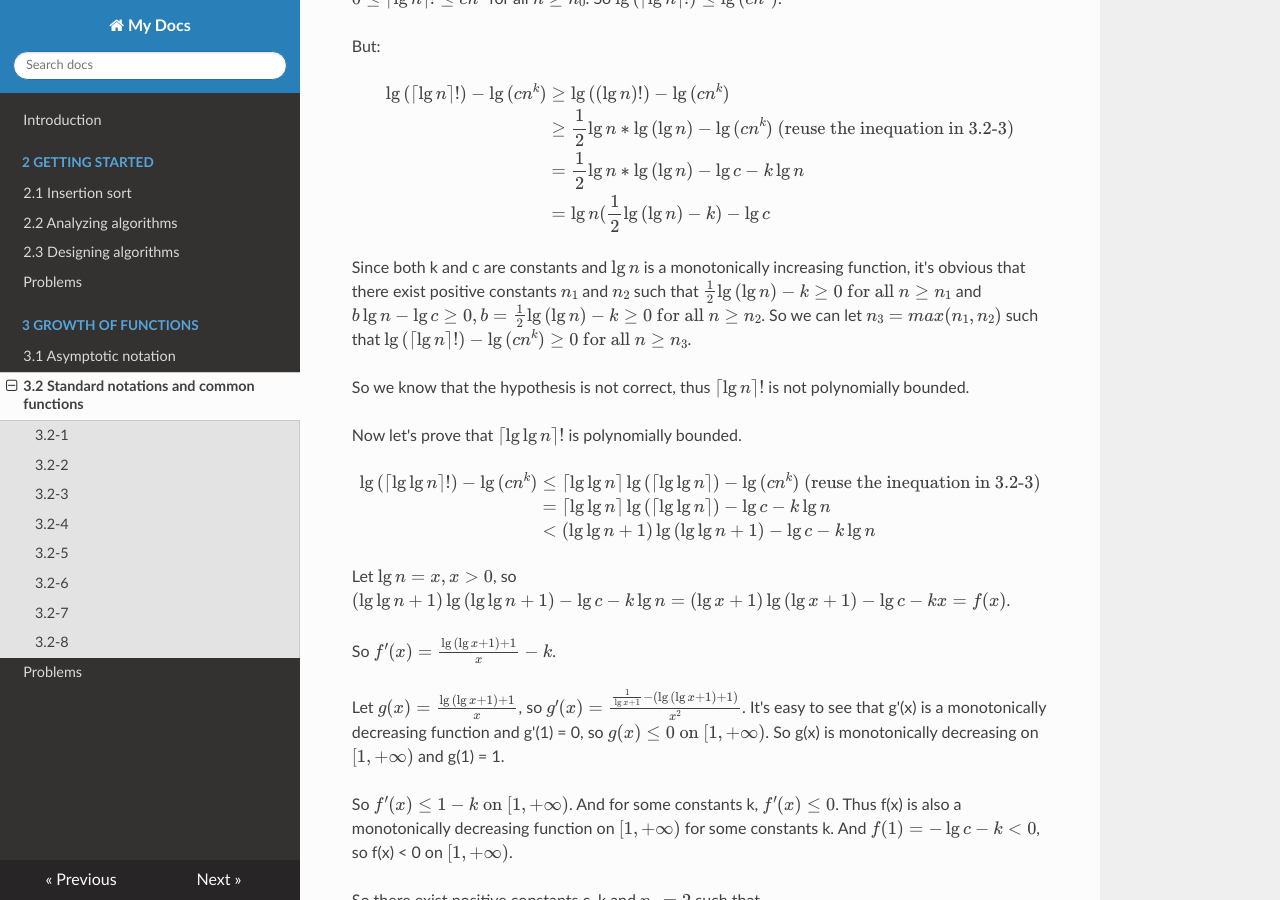
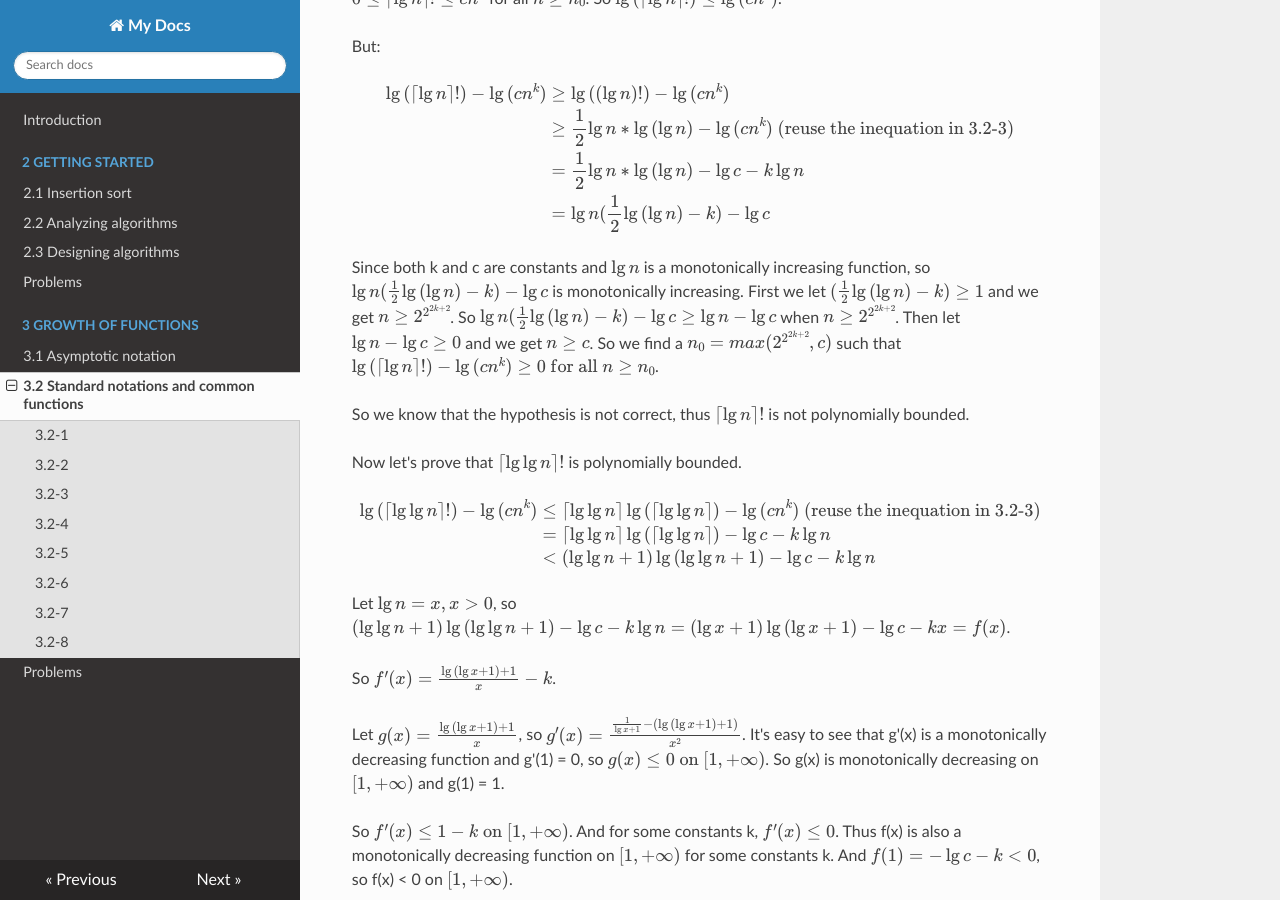
Before and after one commit to Frederick-S/Introduction-to-Algorithms-Notes, an MkDocs documentation site: the page built from docs/3-Growth-of-Functions/3.2-Standard-notations-and-common-functions.md, in a window 1280 px wide and 900 px high, scrolled down 2348 px. Built offline with MkDocs 1.6.1, drawn with Linux system fonts in a browser that asks for light colours; nearby versions of some CDN libraries; formulas are drawn with MathJax 3; old or Windows-style settings are respelled for this version of MkDocs.

Commit message:
Update exercise

```diff
--- a/docs/3-Growth-of-Functions/3.2-Standard-notations-and-common-functions.md
+++ b/docs/3-Growth-of-Functions/3.2-Standard-notations-and-common-functions.md
@@ -99,7 +99,7 @@ $$
 \end{eqnarray}
 $$
 
-Since both k and c are constants and $\lg{n}$ is a monotonically increasing function, it's obvious that there exist positive constants $n_1$ and $n_2$ such that $\frac{1}{2}\lg{(\lg{n})} - k \geq 0 \text{ for all } n \geq n_1$ and $b\lg{n} - \lg{c} \geq 0, b = \frac{1}{2}\lg{(\lg{n})} - k \geq 0 \text{ for all } n \geq n_2$. So we can let $n_3 = max(n_1, n_2)$ such that $\lg{(\lceil \lg{n} \rceil!)} - \lg{(cn^k)} \geq 0 \text{ for all } n \geq n_3$.
+Since both k and c are constants and $\lg{n}$ is a monotonically increasing function, so $\lg{n}(\frac{1}{2}\lg{(\lg{n})} - k) - \lg{c}$ is monotonically increasing. First we let $(\frac{1}{2}\lg{(\lg{n})} - k) \geq 1$ and we get $n \geq 2^{2^{2k + 2}}$. So $\lg{n}(\frac{1}{2}\lg{(\lg{n})} - k) - \lg{c} \geq \lg{n} - \lg{c}$ when $n \geq 2^{2^{2k + 2}}$. Then let $\lg{n} - \lg{c} \geq 0$ and we get $n \geq c$. So we find a $n_0 = max(2^{2^{2k + 2}}, c)$ such that $\lg{(\lceil \lg{n} \rceil!)} - \lg{(cn^k)} \geq 0 \text{ for all } n \geq n_0$.
 
 So we know that the hypothesis is not correct, thus $\lceil \lg{n} \rceil!$ is not polynomially bounded.
 
```
